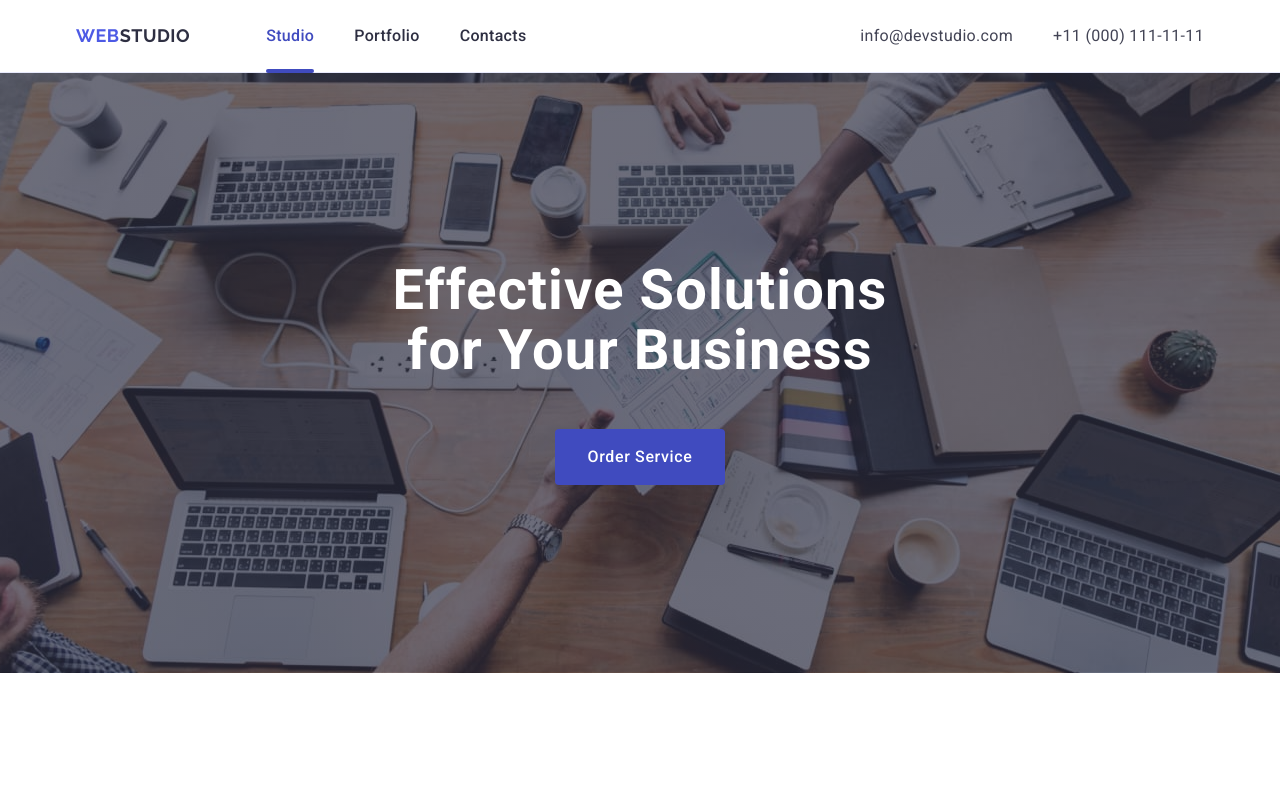
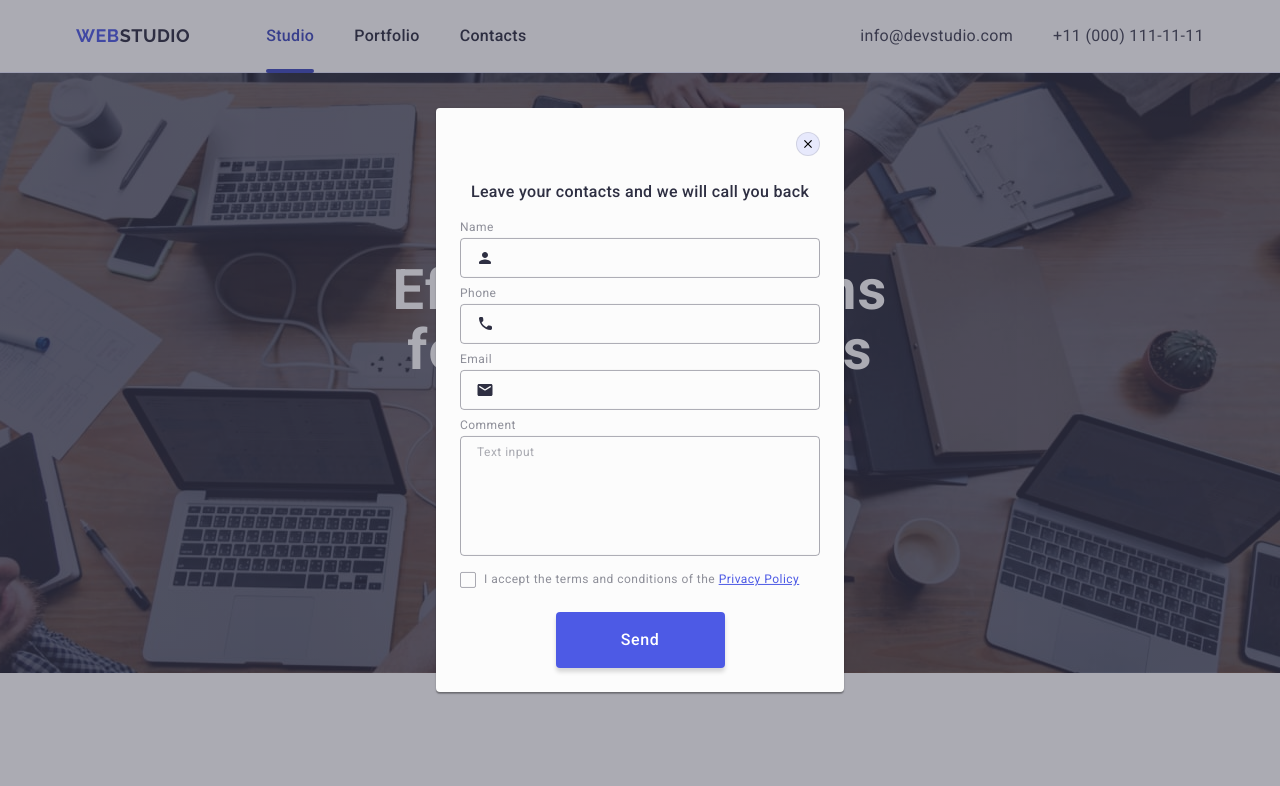
Before and after one commit to OlhaKadeeva/goit-markup-hw-06, a plain HTML site: page index.html in a window 1280 px wide. Both pictures are taken after a click on the button "Order Service". Shown: the top 786 px of the page. Drawn offline with nearby package versions, Linux system fonts and the light colour scheme.

Commit message:
modal adaptive

```diff
--- a/css/styles.css
+++ b/css/styles.css
@@ -426,3 +426,219 @@ body {
     margin-bottom: 48px;
   }
 }
+/* ==================================================
+MODAL BACKDROP
+================================================== */
+.backdrop {
+  position: fixed;
+  left: O;
+  top: 0;
+  z-index: 999;
+  width: 100%;
+  height: 100%;
+  background-color: rgba(46, 47, 66, 0.4);
+  opacity: 0;
+  visibility: hidden;
+  position: none;
+  transition: opacity 250ms cubic-bezier(0.4, 0, 0.2, 1),
+    visibility 250ms cubic-bezier(0.4, 0, 0.2, 1);
+}
+.backdrop.is-open {
+  opacity: 1;
+  visibility: visible;
+  pointer-events: auto;
+}
+.modal {
+  position: absolute;
+  top: 50%;
+  left: 50%;
+  transform: translate(-50%, -50%) scale(1);
+  width: 288px;
+  min-height: 623px;
+  background-color: #fcfcfc;
+  border-radius: 4px;
+  transition: transform 250ms cubic-bezier(0.4, 0, 0.2, 1);
+  padding: 72px 16px 24px;
+  box-shadow: 0px 1px 1px rgba(0, 0, 0, 0.14), 0px 1px 3px rgba(0, 0, 0, 0.12),
+    0px 2px 1px rgba(0, 0, 0, 0.2);
+}
+.modal_close_btn {
+  position: absolute;
+  top: 24px;
+  right: 24px;
+  width: 24px;
+  height: 24px;
+  border-radius: 50%;
+  padding: 0%;
+  cursor: pointer;
+  border: 1px solid rgba(0, 0, 0, 0.1);
+  background-color: #e7e9fc;
+  display: flex;
+  justify-content: center;
+  align-items: center;
+  transition: background-color 250ms cubic-bezier(0.4, 0, 0.2, 1),
+    border 250ms cubic-bezier(0.4, 0, 0.2, 1);
+}
+.modal_close_btn:hover,
+.modal_close_btn:focus {
+  background-color: #404bbf;
+  border: none;
+}
+.modal_close_btn_icon {
+  transition: fill 250ms cubic-bezier(0.4, 0, 0.2, 1);
+}
+.modal_close_btn:hover > .modal_close_btn_icon,
+.modal_close_btn:focus > .modal_close_btn_icon {
+  fill: #fff;
+}
+.review_form_description {
+  max-width: 360px;
+  margin-bottom: 16px;
+  font-weight: 500;
+  font-size: 16px;
+  line-height: 1.5;
+  letter-spacing: 0.02em;
+  text-align: center;
+  color: #2e2f42;
+}
+.review_form_field_wrapper {
+  margin-bottom: 8px;
+}
+.review_form_field_another_wrapper {
+  margin-bottom: 16px;
+}
+.review_form_field_label {
+  display: block;
+  font-size: 12px;
+  margin-bottom: 4px;
+  line-height: 1.17;
+  letter-spacing: 0.04em;
+  color: #8e8f99;
+}
+
+.review_form_input_wrapper {
+  position: relative;
+}
+.review_form_input {
+  border-radius: 4px;
+  width: 100%;
+  height: 40px;
+  border: 1px solid rgba(46, 47, 66, 0.4);
+  padding-left: 38px;
+  background-color: transparent;
+  outline: transparent;
+  /* border-color: transparent; */
+  transition: border-color 250ms cubic-bezier(0.4, 0, 0.2, 1);
+}
+.review_form_input:focus {
+  border-color: #4d5ae5;
+  outline: transparent;
+}
+
+.review_form_field_icon {
+  position: absolute;
+  top: 50%;
+  left: 16px;
+  transform: translateY(-50%);
+  fill: #2e2f42;
+  transition: fill 250ms cubic-bezier(0.4, 0, 0.2, 1);
+}
+.review_form_input:focus + .review_form_field_icon {
+  fill: #4d5ae5;
+}
+.review_form_message {
+  display: block;
+  border: 1px solid rgba(46, 47, 66, 0.4);
+  color: rgba(46, 47, 66, 0.4);
+  outline: transparent;
+  border-radius: 4px;
+  font-size: 12px;
+  line-height: 1.17;
+  letter-spacing: 0.04em;
+  width: 100%;
+  height: 120px;
+  background-color: transparent;
+  resize: none;
+  padding: 8px 16px;
+  transition: border-color 250ms cubic-bezier(0.4, 0, 0.2, 1);
+}
+.review_form_message:focus {
+  border-color: #4d5ae5;
+  outline: transparent;
+}
+.review_form_message::placeholder {
+  font-size: 12px;
+  line-height: 1.17;
+  letter-spacing: 0.04em;
+  color: rgba(46, 47, 66, 0.4);
+}
+.review_form_checkbox_wrapper {
+  margin-bottom: 24px;
+}
+
+.review_form_checkbox_label {
+  display: flex;
+  font-weight: 400;
+  font-size: 12px;
+  line-height: 1.17;
+  letter-spacing: 0.04em;
+  color: #8e8f99;
+}
+.review_form_own_checkbox {
+  display: inline-flex;
+  justify-content: center;
+  align-items: center;
+  width: 16px;
+  height: 16px;
+  border-radius: 2px;
+  fill: transparent;
+  border: 1px solid rgba(46, 47, 66, 0.4);
+  cursor: pointer;
+  margin-right: 8px;
+  transition: background-color 250ms cubic-bezier(0.4, 0, 0.2, 1),
+    border 250ms cubic-bezier(0.4, 0, 0.2, 1),
+    fill 250ms cubic-bezier(0.4, 0, 0.2, 1);
+}
+.review_form_checkbox:checked
+  + .review_form_checkbox_label
+  > .review_form_own_checkbox {
+  background-color: #404bbf;
+  fill: #f4f4fd;
+  border: none;
+}
+.privacy_policy_span {
+  display: inline-block;
+}
+.privacy_policy_link {
+  color: #4d5ae5;
+  text-decoration: underline;
+  display: inline-block;
+}
+.review_form_submit {
+  min-width: 169px;
+  height: 56px;
+  font-weight: 500;
+  font-size: 16px;
+  margin: 0 auto;
+  border-radius: 4px;
+  padding: 16px 32px;
+  box-shadow: 0 4px 4px 0 rgba(0, 0, 0, 0.15);
+  background: #4d5ae5;
+  color: #ffffff;
+  line-height: 1.5;
+  letter-spacing: 0.04em;
+  transition: background-color 0.25s cubic-bezier(0.4, 0, 0.2, 1);
+}
+.review_form_submit:hover {
+  background-color: #404bbf;
+}
+@media screen and (min-width: 768px) {
+  .modal {
+    width: 408px;
+    min-height: 584px;
+    padding: 72px 24px 24px 24px;
+  }
+}
+/* ==================================================
+2-BENEFITS
+================================================== */
--- a/index.html
+++ b/index.html
@@ -73,7 +73,7 @@
         </div>
       </section>
       <!-- 2-BENEFITS -->
-      <section class="benefits section visually-hidden">
+      <section class="benefits section">
         <div class="container benefits_container">
           <h2 class="benefits_title title visually-hidden">Our benefits</h2>
           <ul class="benefits_list">
@@ -508,7 +508,7 @@
       </div>
     </footer>
     <!-- BACKDROP -->
-    <div class="backdrop visually-hidden" data-modal>
+    <div class="backdrop" data-modal>
       <!--is-open -->
       <div class="modal">
         <button class="modal_close_btn" type="button" data-modal-close>
@@ -599,8 +599,10 @@
                   height="8"
                 >
                   <use href="./images/icons.svg#icon-check"></use></svg></span
-              >I accept the terms and conditions of the
-              <a class="privacy_policy_link" href="">Privacy Policy</a>
+              ><span class="privacy_policy_span"
+                >I accept the terms and conditions of the
+                <a class="privacy_policy_link" href="">Privacy Policy</a></span
+              >
             </label>
           </div>
           <button class="review_form_submit" type="submit">Send</button>
```
